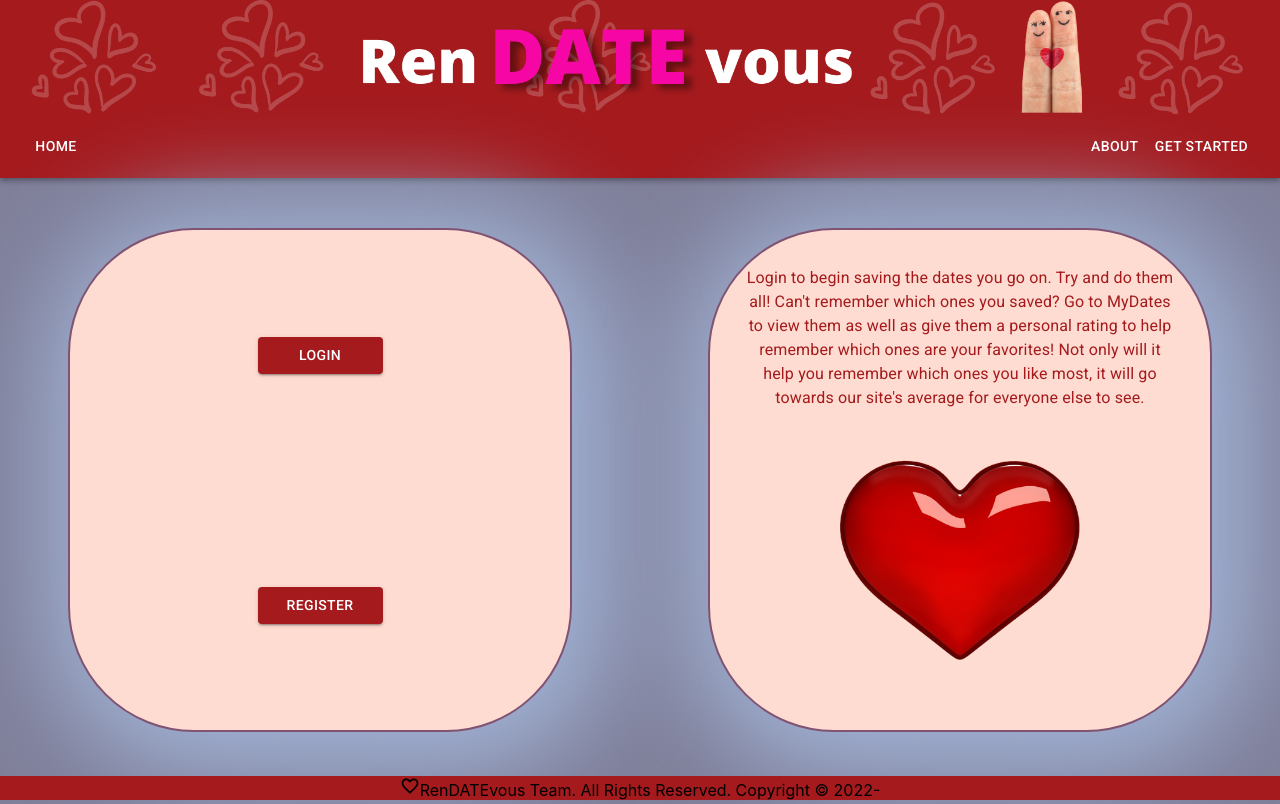
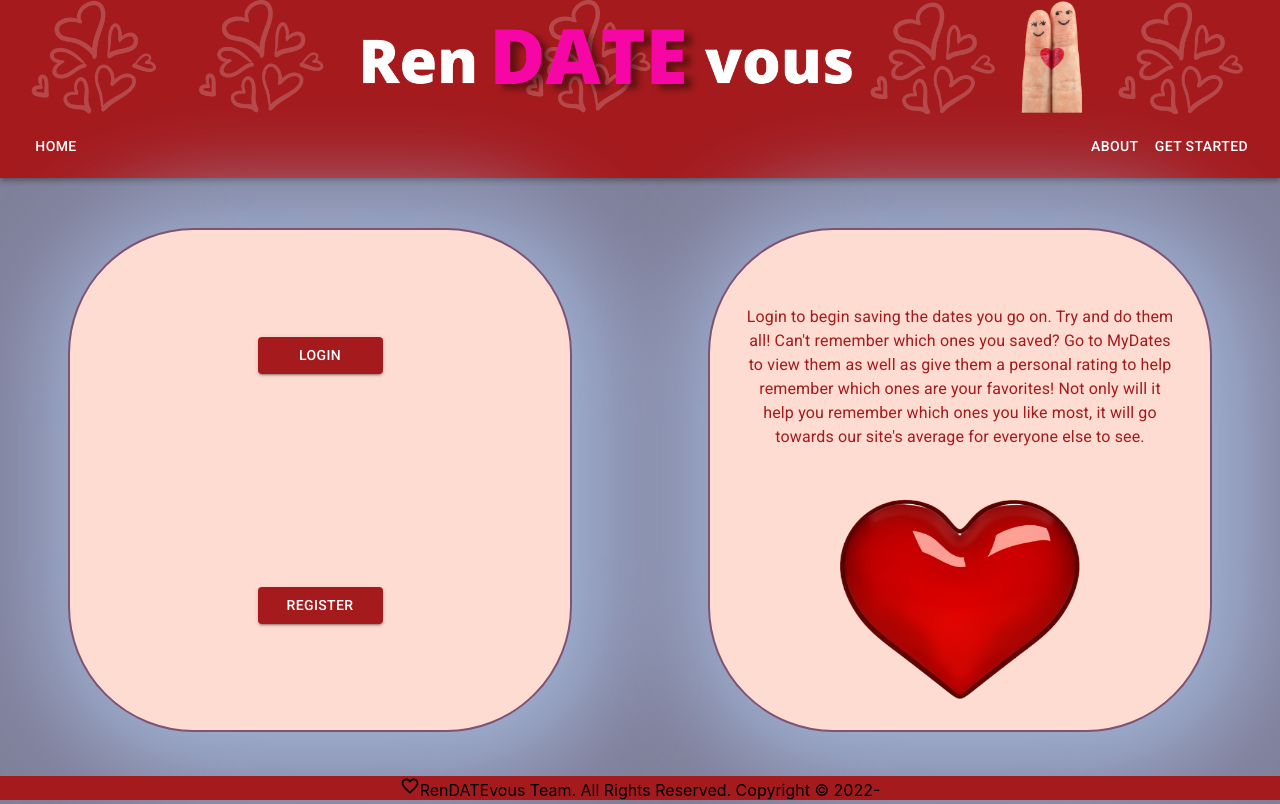
Before and after one commit to Blitman12/ren-date-vous, a React (Create React App) app in the folder client/: page / in a window 1280 px wide. Built offline with nearby package versions, Linux system fonts and the light colour scheme.

Commit message:
edited margins on landing for the copy

```diff
--- a/client/src/pages/Landing.js
+++ b/client/src/pages/Landing.js
@@ -59,7 +59,8 @@ const useStyles = makeStyles({
     textAlign: "center",
   },
   introText: {
-    padding: "36px",
+    padding: "35px",
+    marginTop: 40,
     textAlign: "center",
   },
   introTextContainer: {
```
